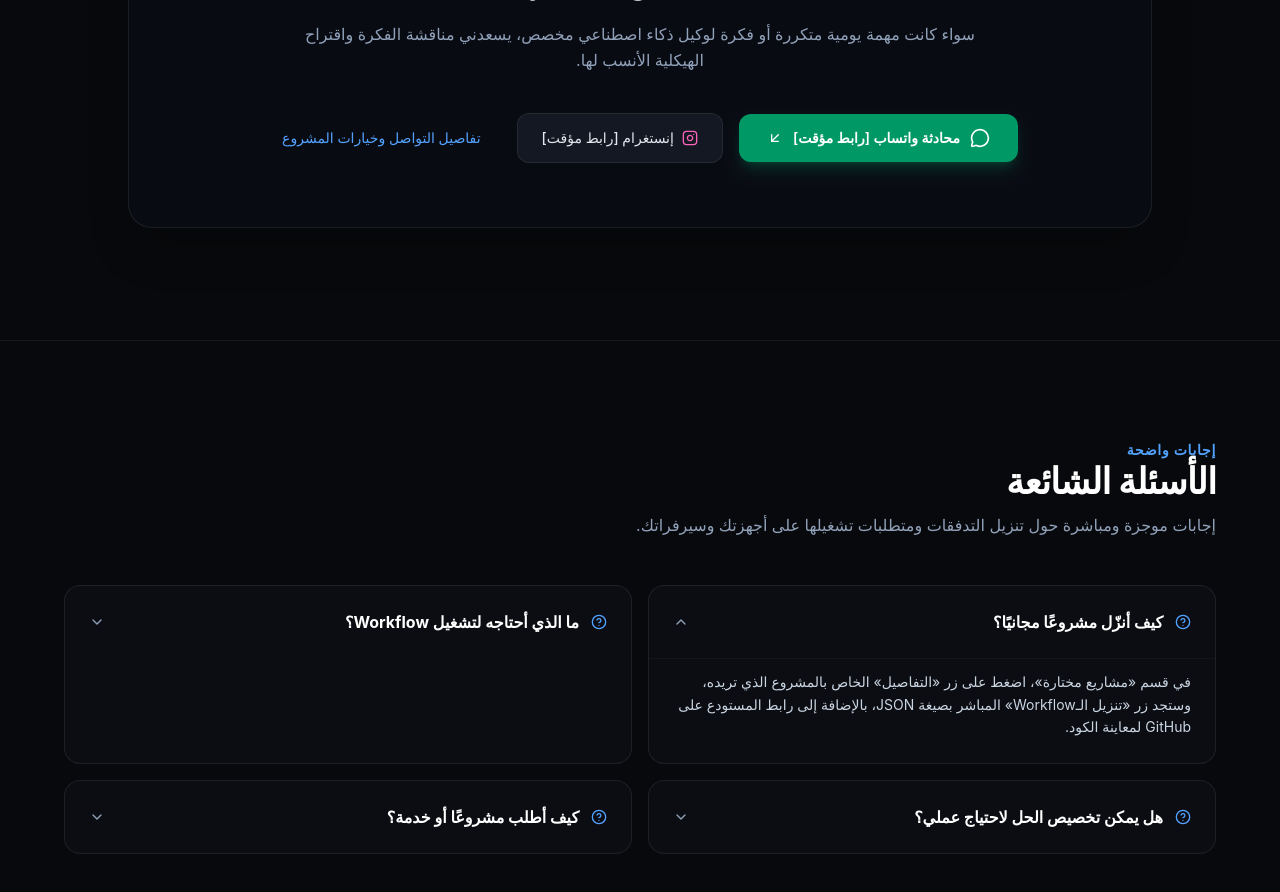
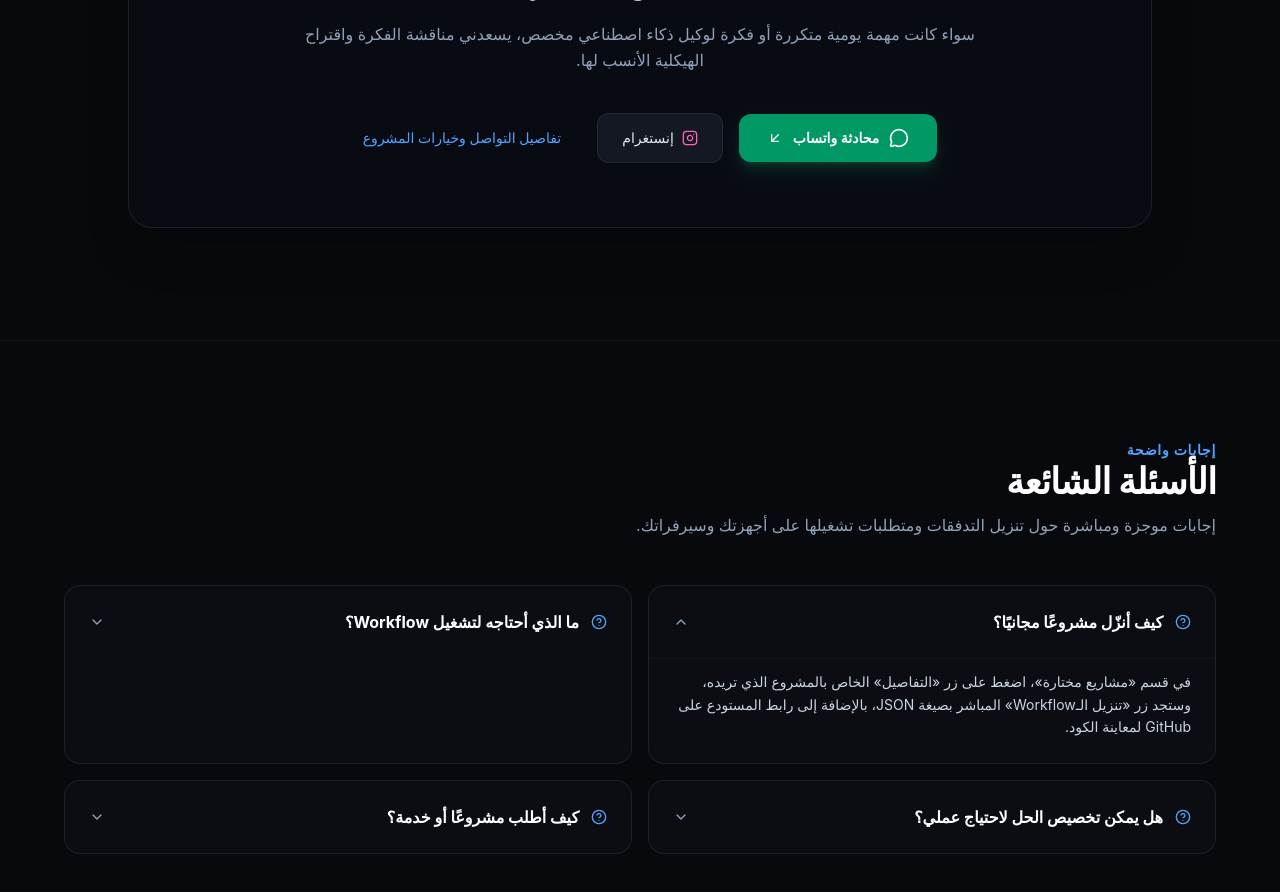
Before and after one commit to yahya759/persnal-web-siute, a React (Vite) app: page / in a window 1280 px wide. Shown: the part 6680-7572 px from the top of the page. Built offline with nearby package versions, Linux system fonts and the light colour scheme.

Commit message:
fix: remove leftover temporary-link labels from contact buttons

```diff
--- a/src/components/ContactModal.tsx
+++ b/src/components/ContactModal.tsx
@@ -85,7 +85,7 @@ export function ContactModal({
                 <div className="flex items-center justify-between">
                   <span className="text-xs text-emerald-400 font-semibold flex items-center gap-1.5">
                     <MessageCircle className="w-4 h-4" />
-                    <span>واتساب [رابط مؤقت]</span>
+                    <span>واتساب</span>
                   </span>
                   <button
                     onClick={handleCopyLink}
@@ -117,7 +117,7 @@ export function ContactModal({
                 <div className="flex items-center justify-between">
                   <span className="text-xs text-pink-400 font-semibold flex items-center gap-1.5">
                     <Instagram className="w-4 h-4" />
-                    <span>إنستغرام [رابط مؤقت]</span>
+                    <span>إنستغرام</span>
                   </span>
                   <span className="text-[11px] text-slate-500 font-mono">[رابط إنستغرام]</span>
                 </div>
--- a/src/components/CtaSection.tsx
+++ b/src/components/CtaSection.tsx
@@ -60,7 +60,7 @@ export function CtaSection({
               className="w-full sm:w-auto inline-flex items-center justify-center gap-2.5 px-7 py-3.5 text-sm font-semibold text-white bg-emerald-600 hover:bg-emerald-500 active:bg-emerald-700 rounded-xl transition-all shadow-lg shadow-emerald-600/25 whitespace-nowrap"
             >
               <MessageCircle className="w-5 h-5" />
-              <span>محادثة واتساب [رابط مؤقت]</span>
+              <span>محادثة واتساب</span>
               <ArrowUpRight className="w-4 h-4 rotate-180" />
             </motion.a>
 
@@ -74,7 +74,7 @@ export function CtaSection({
               className="w-full sm:w-auto inline-flex items-center justify-center gap-2 px-6 py-3.5 text-sm font-medium text-slate-200 hover:text-white bg-[#141822] hover:bg-[#1C212E] border border-white/[0.08] rounded-xl transition-all whitespace-nowrap"
             >
               <Instagram className="w-4 h-4 text-pink-400" />
-              <span>إنستغرام [رابط مؤقت]</span>
+              <span>إنستغرام</span>
             </motion.a>
 
             {/* Form modal button */}
--- a/src/components/Footer.tsx
+++ b/src/components/Footer.tsx
@@ -68,7 +68,7 @@ export function Footer({
               target="_blank"
               rel="noopener noreferrer"
               className="p-2 rounded-xl bg-white/[0.04] hover:bg-emerald-600/20 text-slate-400 hover:text-emerald-400 border border-white/[0.06] transition-colors"
-              title="واتساب [رابط مؤقت]"
+              title="واتساب"
             >
               <MessageCircle className="w-4 h-4" />
             </a>
@@ -78,7 +78,7 @@ export function Footer({
               target="_blank"
               rel="noopener noreferrer"
               className="p-2 rounded-xl bg-white/[0.04] hover:bg-pink-600/20 text-slate-400 hover:text-pink-400 border border-white/[0.06] transition-colors"
-              title="إنستغرام [رابط مؤقت]"
+              title="إنستغرام"
             >
               <Instagram className="w-4 h-4" />
             </a>
```
